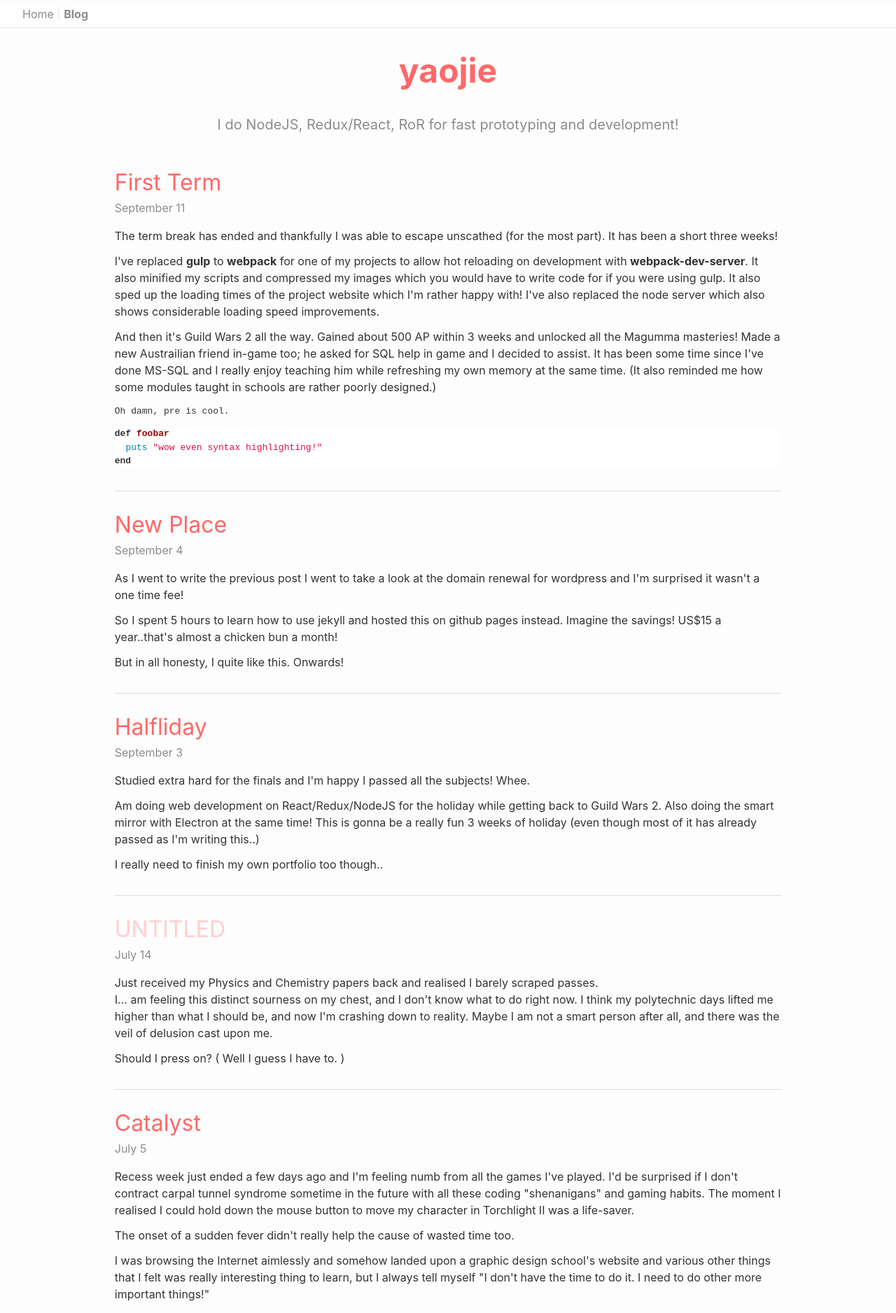
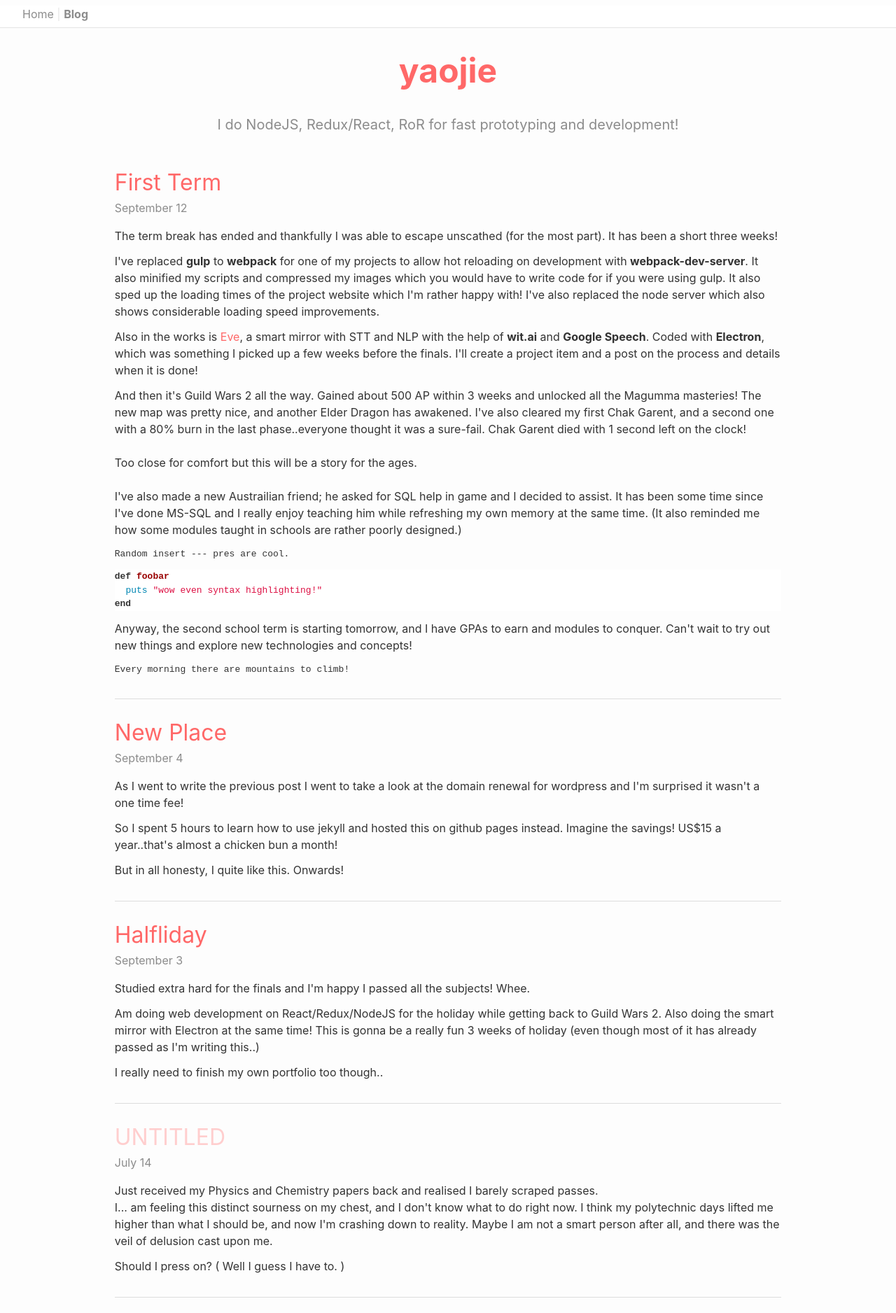
Before and after one commit to causztic/causztic.github.io, a Jekyll site: the page built from posts/index.html, in a window 1280 px wide. Shown: the top 1876 px of the page at 70% size. Built offline with Jekyll 4.4.1, drawn with Linux system fonts in a browser that asks for light colours; the list of posts is cut into pages by our own code; a style sheet for code colours, icons or effects is not loaded.

Commit message:
update post with more stuff

```diff
--- a/_posts/2016-09-11-first-term.html
+++ /dev/null
@@ -1,30 +0,0 @@
----
-layout: post
-title: First Term
-date: 2016-09-11 18:15:00.000000000 +08:00
-type: post
-published: true
-status: publish
-categories: []
-tags: []
----
-
-<p>
-The term break has ended and thankfully I was able to escape unscathed (for the most part).
-It has been a short three weeks!
-</p>
-
-<p>I've replaced
-<b>gulp</b> to <b>webpack</b> for one of my projects to allow hot reloading on development with <b>webpack-dev-server</b>. It also minified my scripts and compressed my images which you would have to write code for if you were using gulp. It also sped up the loading times of the project website which I'm rather happy with! I've also replaced the node server which also shows considerable loading speed improvements.
-</p>
-
-<p>
-And then it's Guild Wars 2 all the way. Gained about 500 AP within 3 weeks and unlocked all the Magumma masteries! Made a new Austrailian friend in-game too; he asked for SQL help in game and I decided to assist. It has been some time since I've done MS-SQL and I really enjoy teaching him while refreshing my own memory at the same time. (It also reminded me how some modules taught in schools are rather poorly designed.)
-</p>
-
-<pre>Oh damn, pre is cool.</pre>
-{% highlight ruby %}
-def foobar
-  puts "wow even syntax highlighting!"
-end
-{% endhighlight %}
--- /dev/null
+++ b/_posts/2016-09-12-first-term.html
@@ -0,0 +1,45 @@
+---
+layout: post
+title: First Term
+date: 2016-09-12 18:15:00.000000000 +08:00
+type: post
+published: true
+status: publish
+categories: []
+tags: []
+---
+
+<p>
+The term break has ended and thankfully I was able to escape unscathed (for the most part).
+It has been a short three weeks!
+</p>
+
+<p>I've replaced
+<b>gulp</b> to <b>webpack</b> for one of my projects to allow hot reloading on development with <b>webpack-dev-server</b>. It also minified my scripts and compressed my images which you would have to write code for if you were using gulp. It also sped up the loading times of the project website which I'm rather happy with! I've also replaced the node server which also shows considerable loading speed improvements.
+</p>
+
+<p>Also in the works is <a href="https://github.com/causztic/eve">Eve</a>, a smart mirror with STT and NLP with the help of <b>wit.ai</b> and <b>Google Speech</b>. Coded with <b>Electron</b>, which was something I picked up a few weeks before the finals. I'll create a project item and a post  on the process and details when it is done!
+</p>
+
+<p>
+And then it's Guild Wars 2 all the way. Gained about 500 AP within 3 weeks and unlocked all the Magumma masteries! The new map was pretty nice, and another Elder Dragon has awakened. I've also cleared my first Chak Garent, and a second one with a 80% burn in the last phase..everyone thought it was a sure-fail. Chak Garent died with 1 second left on the clock!
+<br/>
+<br/>
+Too close for comfort but this will be a story for the ages.
+<br/>
+<br/>
+I've also made a new Austrailian friend; he asked for SQL help in game and I decided to assist. It has been some time since I've done MS-SQL and I really enjoy teaching him while refreshing my own memory at the same time. (It also reminded me how some modules taught in schools are rather poorly designed.)
+</p>
+
+<pre>Random insert --- pres are cool.</pre>
+{% highlight ruby %}
+def foobar
+  puts "wow even syntax highlighting!"
+end
+{% endhighlight %}
+
+<p>
+Anyway, the second school term is starting tomorrow, and I have GPAs to earn and modules to conquer. Can't wait to try out new things and explore new technologies and concepts!
+</p>
+
+<pre>Every morning there are mountains to climb!</pre>
--- a/assets/css/_posts.sass
+++ b/assets/css/_posts.sass
@@ -26,6 +26,8 @@ ul.posts .content, article.post .content
     margin-bottom: 0.5rem
     li
       margin-left: 1em
+  a
+    color: $pink
 
 article.post
   margin-top: 2rem
```
